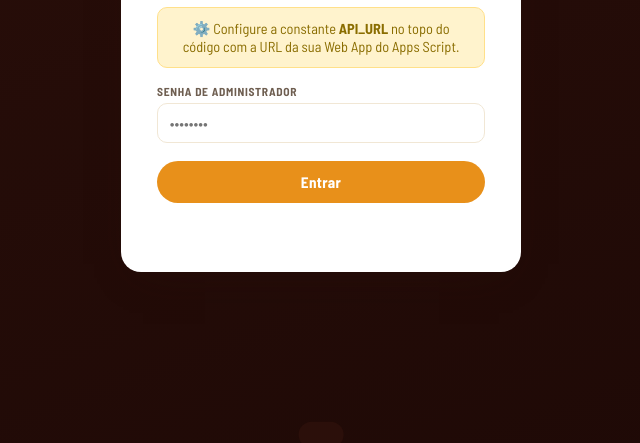
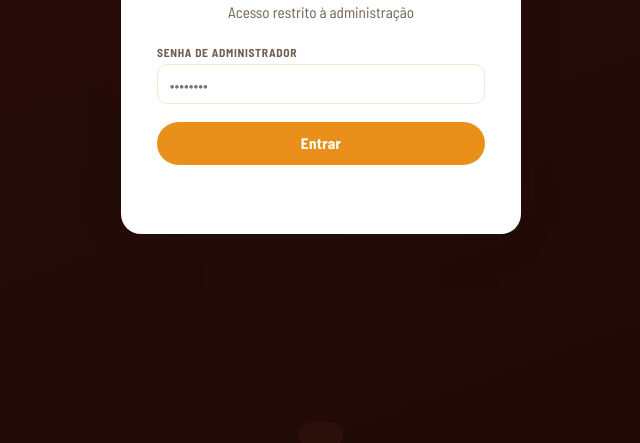
Before and after one commit to agenciaangelo/site-colmeia, a plain HTML site: page admin/index.html in a window 1280 px wide. Shown: the part 357-800 px from the top of the page, without its empty margins (319-959 px from the left). Drawn offline with Linux system fonts and the light colour scheme.

Commit message:
Update index.html

```diff
--- a/admin/index.html
+++ b/admin/index.html
@@ -124,7 +124,7 @@
 
 <script>
 /* ===================== CONFIG ===================== */
-const API_URL = "COLE_AQUI_A_URL_DO_APPS_SCRIPT"; /* mesma Web App URL usada no site (termina em /exec) */
+const API_URL = "https://script.google.com/macros/s/AKfycbxF3kbLbhSVZKZV_3myzWIvdxsAiLYqefboOopYmStQIimDMmloX2P8KO4QD0MTiu6O/exec"; /* mesma Web App URL usada no site (termina em /exec) */
 
 /* ===================== ESTADO ===================== */
 const AMEN = [
```
